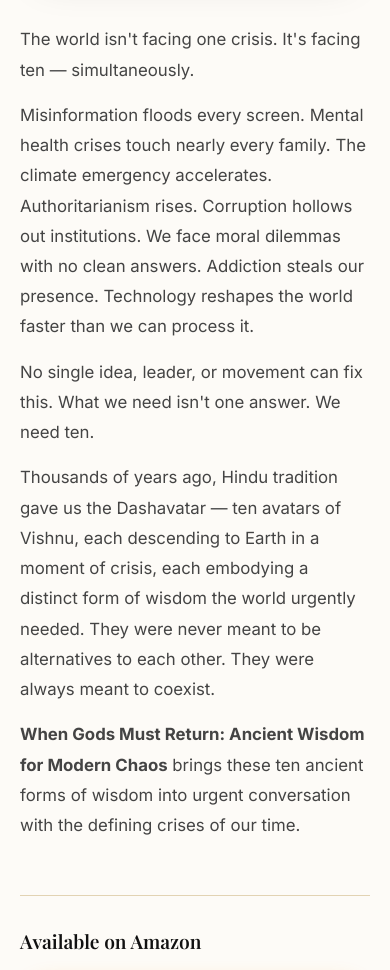
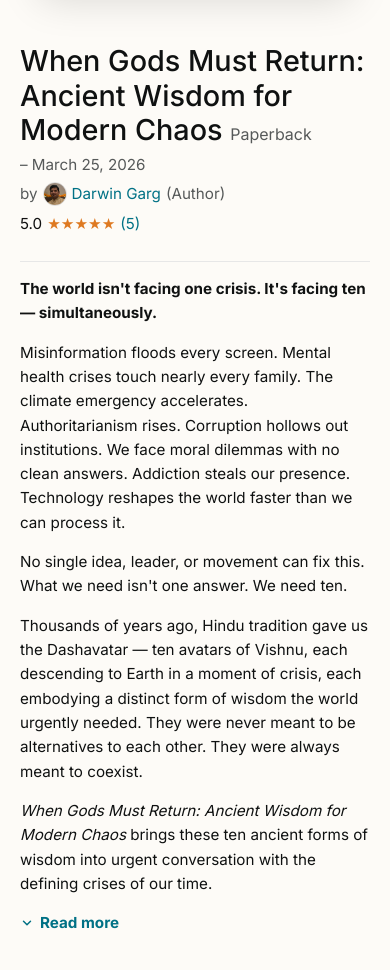
Before and after one commit to trickwrick/DARWIN-GARG, a Next.js app: page /book in a window 390 px wide. Shown: the part 1020-1990 px from the top of the page. Built offline with nearby package versions, Linux system fonts and the light colour scheme; a web font is replaced by a local one.

Commit message:
Update book page to Amazon-style layout

```diff
--- a/src/app/book/page.module.css
+++ b/src/app/book/page.module.css
@@ -1,5 +1,5 @@
 .bookPage {
-  padding: 60px 0;
+  padding-bottom: 60px;
   background-color: var(--primary-bg);
   min-height: calc(100vh - 80px);
 }
@@ -13,10 +13,14 @@
 
 .pageHeader {
   text-align: center;
-  margin-bottom: 50px;
+  margin-bottom: 60px;
   display: flex;
   flex-direction: column;
   align-items: center;
+  background-image: linear-gradient(to bottom, rgba(253, 251, 247, 0.7), rgba(253, 251, 247, 0.95)), url('https://images.unsplash.com/photo-1604871000636-074fa5117945?auto=format&fit=crop&w=1920&q=80');
+  background-size: cover;
+  background-position: center;
+  padding: 80px 20px 60px 20px;
 }
 
 .badge {
@@ -88,7 +92,7 @@
 }
 
 .imageSection {
-  flex: 1;
+  flex: 0.8;
   display: flex;
   justify-content: center;
 }
@@ -111,20 +115,127 @@
 }
 
 .detailsSection {
-  flex: 1.2;
+  flex: 1.5;
   display: flex;
   flex-direction: column;
 }
 
 .description {
-  font-size: 1.05rem;
-  color: var(--text-muted);
-  line-height: 1.8;
-  margin-bottom: 40px;
+  font-size: 0.95rem;
+  color: #0f1111;
+  line-height: 1.6;
+  margin-bottom: 20px;
 }
 
 .description p {
   margin-bottom: 15px;
+}
+
+.expandedContent {
+  margin-top: 15px;
+  animation: fadeIn 0.3s ease-in-out;
+}
+
+.avatarList {
+  margin-bottom: 20px;
+  padding-left: 20px;
+  list-style-type: square;
+}
+
+.avatarList li {
+  margin-bottom: 8px;
+  color: #0f1111;
+  font-size: 0.95rem;
+  line-height: 1.6;
+}
+
+.amzHeader {
+  margin-bottom: 10px;
+}
+
+.amzTitle {
+  font-family: var(--font-sans);
+  font-size: 1.8rem;
+  font-weight: 500;
+  color: #0f1111;
+  line-height: 1.2;
+  margin-bottom: 5px;
+}
+
+.amzFormat {
+  color: #565959;
+  font-size: 1rem;
+  font-weight: 400;
+}
+
+.amzDate {
+  font-size: 0.95rem;
+  color: #565959;
+  margin-bottom: 5px;
+}
+
+.amzAuthor {
+  font-size: 0.95rem;
+  color: #565959;
+  margin-bottom: 5px;
+  display: flex;
+  align-items: center;
+  gap: 5px;
+}
+
+.amzAuthorImg {
+  width: 24px;
+  height: 24px;
+  border-radius: 50%;
+  object-fit: cover;
+  border: 1px solid #ddd;
+}
+
+.amzLink {
+  color: #007185;
+  text-decoration: none;
+}
+
+.amzLink:hover {
+  color: #c45500;
+  text-decoration: underline;
+}
+
+.amzRating {
+  display: flex;
+  align-items: center;
+  gap: 5px;
+  font-size: 0.95rem;
+}
+
+.stars {
+  color: #de7921;
+}
+
+.amzDivider {
+  height: 1px;
+  background-color: #e7e7e7;
+  margin: 15px 0;
+}
+
+.readMoreWrapper {
+  margin-top: 10px;
+  margin-bottom: 20px;
+  font-weight: 700;
+  font-size: 0.95rem;
+}
+
+.reportIssue {
+  margin-bottom: 30px;
+  font-size: 0.95rem;
+  color: #565959;
+}
+
+.reportIssue .amzLink {
+  color: #565959;
+}
+.reportIssue .amzLink:hover {
+  color: #c45500;
 }
 
 .actionSection {
@@ -175,6 +286,7 @@
 .buyButton:hover {
   transform: translateY(-4px) scale(1.02);
   box-shadow: 0 15px 30px rgba(255, 153, 0, 0.4);
+  color: #111;
 }
 
 .buyButton:hover::after {
--- a/src/app/book/page.tsx
+++ b/src/app/book/page.tsx
@@ -1,6 +1,7 @@
 import Navbar from '@/components/Navbar';
 import Footer from '@/components/Footer';
 import AuthorSection from '@/components/AuthorSection';
+import ExpandableDescription from '@/components/ExpandableDescription';
 import styles from './page.module.css';
 
 export const metadata = {
@@ -16,20 +17,14 @@ export default function BookPage() {
       <Navbar />
 
       <main className={styles.bookPage}>
+        <div className={styles.pageHeader}>
+          <div className={styles.badge}>NEW RELEASE</div>
+          <h1 className={`${styles.title} text-gradient-gold`}>When Gods Must Return</h1>
+          <h2 className={styles.subtitle}>Ancient Wisdom for Modern Chaos</h2>
+          <div className={styles.divider}></div>
+        </div>
+
         <div className={styles.bookContainer}>
-
-          <div className={styles.pageHeader}>
-            <div className={styles.badge}>NEW RELEASE</div>
-            <h1 className={styles.title}>When Gods Must Return</h1>
-            <h2 className={styles.subtitle}>Ancient Wisdom for Modern Chaos</h2>
-            <div className={styles.authorContainer}>
-              <span className={styles.byText}>by</span>
-              <img src="/images/author.jpg" alt="Darwin Garg" className={styles.authorImage} />
-              <span className={styles.authorName}>Darwin Garg</span>
-            </div>
-            <div className={styles.divider}></div>
-          </div>
-
           <div className={styles.productWrapper}>
             <div className={styles.imageSection}>
               <div className={styles.imageContainer}>
@@ -38,13 +33,21 @@ export default function BookPage() {
             </div>
 
             <div className={styles.detailsSection}>
-              <div className={styles.description}>
-                <p>The world isn&apos;t facing one crisis. It&apos;s facing ten — simultaneously.</p>
-                <p>Misinformation floods every screen. Mental health crises touch nearly every family. The climate emergency accelerates. Authoritarianism rises. Corruption hollows out institutions. We face moral dilemmas with no clean answers. Addiction steals our presence. Technology reshapes the world faster than we can process it.</p>
-                <p>No single idea, leader, or movement can fix this. What we need isn&apos;t one answer. We need ten.</p>
-                <p>Thousands of years ago, Hindu tradition gave us the Dashavatar — ten avatars of Vishnu, each descending to Earth in a moment of crisis, each embodying a distinct form of wisdom the world urgently needed. They were never meant to be alternatives to each other. They were always meant to coexist.</p>
-                <p><strong>When Gods Must Return: Ancient Wisdom for Modern Chaos</strong> brings these ten ancient forms of wisdom into urgent conversation with the defining crises of our time.</p>
+              <div className={styles.amzHeader}>
+                <h1 className={styles.amzTitle}>When Gods Must Return: Ancient Wisdom for Modern Chaos <span className={styles.amzFormat}>Paperback</span></h1>
+                <div className={styles.amzDate}>– March 25, 2026</div>
+                <div className={styles.amzAuthor}>
+                  by <img src="/images/author.jpg" alt="Darwin Garg" className={styles.amzAuthorImg} /> <a href="#" className={styles.amzLink}>Darwin Garg</a> (Author)
+                </div>
+                <div className={styles.amzRating}>
+                  <span className={styles.ratingNumber}>5.0</span>
+                  <span className={styles.stars}>★★★★★</span>
+                  <a href="#" className={styles.amzLink}>(5)</a>
+                </div>
               </div>
+              <div className={styles.amzDivider}></div>
+
+              <ExpandableDescription />
 
               <div className={styles.actionSection}>
                 <div className={styles.price}>Available on Amazon</div>
--- a/src/components/AuthorSection.module.css
+++ b/src/components/AuthorSection.module.css
@@ -15,12 +15,13 @@
   flex: 1;
   display: flex;
   justify-content: flex-end;
+  margin-top: 165px;
 }
 
 .authorImage {
   width: 100%;
   max-width: 320px;
-  border-radius: 50%;
+  border-radius: 0;
   object-fit: cover;
   border: 4px solid var(--accent-gold);
   box-shadow: 0 10px 20px rgba(0,0,0,0.1);
@@ -62,6 +63,9 @@
 }
 
 @media (max-width: 768px) {
+  .imageWrapper {
+    margin-top: 0;
+  }
   .container {
     flex-direction: column;
     text-align: center;
--- /dev/null
+++ b/src/components/ExpandableDescription.tsx
@@ -0,0 +1,61 @@
+"use client";
+
+import { useState } from 'react';
+import styles from '@/app/book/page.module.css';
+
+export default function ExpandableDescription() {
+  const [isExpanded, setIsExpanded] = useState(false);
+
+  return (
+    <div className={styles.description}>
+      <p><strong>The world isn&apos;t facing one crisis. It&apos;s facing ten — simultaneously.</strong></p>
+      <p>Misinformation floods every screen. Mental health crises touch nearly every family. The climate emergency accelerates. Authoritarianism rises. Corruption hollows out institutions. We face moral dilemmas with no clean answers. Addiction steals our presence. Technology reshapes the world faster than we can process it.</p>
+      <p>No single idea, leader, or movement can fix this. What we need isn&apos;t one answer. We need ten.</p>
+      <p>Thousands of years ago, Hindu tradition gave us the <span className="highlight-text">Dashavatar</span> — ten avatars of Vishnu, each descending to Earth in a moment of crisis, each embodying a distinct form of wisdom the world urgently needed. They were never meant to be alternatives to each other. They were always meant to coexist.</p>
+      <p><em>When Gods Must Return: Ancient Wisdom for Modern Chaos</em> brings these ten ancient forms of wisdom into urgent conversation with the defining crises of our time.</p>
+
+      {isExpanded && (
+        <div className={styles.expandedContent}>
+          <ul className={styles.avatarList}>
+            <li><strong>Matsya</strong> — navigating the flood of misinformation</li>
+            <li><strong>Kurma</strong> — building inner stability in a mental health crisis</li>
+            <li><strong>Varaha</strong> — recovering our connection to a dying planet</li>
+            <li><strong>Narasimha</strong> — confronting authoritarianism and abuse of power</li>
+            <li><strong>Vamana</strong> — humbling the ego that believes it knows best</li>
+            <li><strong>Parashurama</strong> — dismantling deep institutional corruption</li>
+            <li><strong>Rama</strong> — doing what&apos;s right when it costs everything</li>
+            <li><strong>Krishna</strong> — choosing wisely when there are no good options</li>
+            <li><strong>Buddha</strong> — breaking free from addiction and endless craving</li>
+            <li><strong>Kalki</strong> — transforming systems that create these crises in the first place</li>
+          </ul>
+
+          <p>Through compelling stories of ordinary people facing extraordinary modern dilemmas, this book shows how timeless avatar wisdom speaks directly to where we are right now — regardless of your religious background or prior knowledge of Hindu tradition.</p>
+          <p>This isn&apos;t a book that picks one solution for one crisis. Its deepest insight is that the crises are interconnected — and so must be the wisdom we bring to them. All ten avatars must return. Not as alternatives, but as one integrated whole.</p>
+          <p><strong>The gods are returning. The only question is whether we&apos;re ready to receive their wisdom.</strong></p>
+          <p><em>Perfect for readers of Karen Armstrong, Joseph Campbell, and Devdutt Pattanaik — and anyone searching for ancient wisdom that speaks to the present moment.</em></p>
+        </div>
+      )}
+
+      <div className={styles.readMoreWrapper} onClick={() => setIsExpanded(!isExpanded)} style={{ cursor: 'pointer', display: 'flex', alignItems: 'center' }}>
+        <svg
+          width="14"
+          height="14"
+          viewBox="0 0 24 24"
+          fill="none"
+          stroke="#007185"
+          strokeWidth="2.5"
+          strokeLinecap="round"
+          strokeLinejoin="round"
+          style={{
+            marginRight: '6px',
+            transition: 'transform 0.2s',
+            transform: isExpanded ? 'rotate(180deg)' : 'rotate(0deg)'
+          }}
+        >
+          <polyline points="6 9 12 15 18 9"></polyline>
+        </svg>
+        <span className={styles.amzLink}>{isExpanded ? 'Read less' : 'Read more'}</span>
+      </div>
+    </div>
+  );
+}
```
